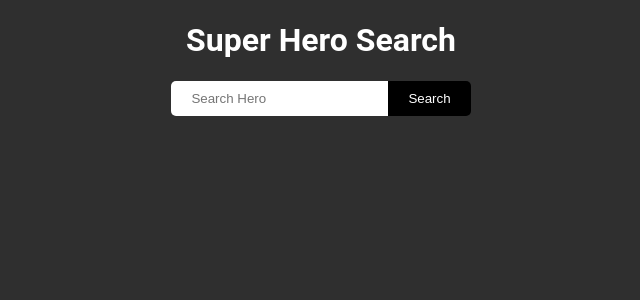
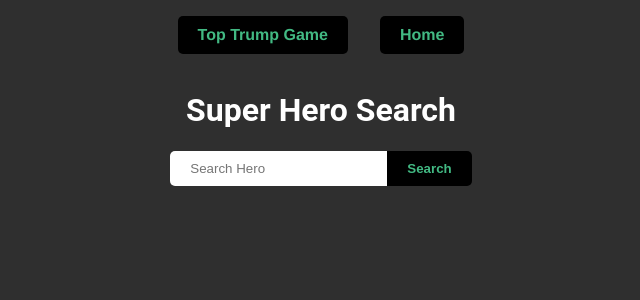
Before and after one commit to harry2909/vue3-hero-finder, a Vue app: page / in a window 1280 px wide. Shown: the top 300 px of the page, without its empty margins (319-959 px from the left). Built offline with nearby package versions, Linux system fonts and the light colour scheme.

Commit message:
starting top trumps section

```diff
--- a/src/App.vue
+++ b/src/App.vue
@@ -1,4 +1,8 @@
 <template>
+  <nav class="top-nav">
+    <router-link to="/top-trump" class="nav-item">Top Trump Game</router-link>
+    <router-link to="/" class="nav-item">Home</router-link>
+  </nav>
   <router-view />
 </template>
 
@@ -66,6 +70,7 @@ a {
   max-width: 300px;
   border-radius: 5px;
   margin: 1rem;
+  height: 100%;
 }
 
 .card-intro {
@@ -76,12 +81,13 @@ a {
 
 .card-hero-name {
   width: 100%;
+  margin-top: -6px;
 }
 
 .hero-name-header {
   background: #6a6a6a;
   color: white;
-  margin-top: -6px;
+  margin: 0;
   padding: 14px;
   letter-spacing: 2px;
   font-size: 20px;
@@ -109,11 +115,20 @@ a {
   border-bottom-right-radius: 5px;
   border: none;
   background: black;
-  color: white;
+  color: #42b983;
+  font-weight: bold;
+  transition: all .2s ease-in;
+  cursor: pointer;
+}
+
+.searchButton:hover {
+  background-color: #42b983;
+  color: black;
+  border-radius: 1px solid black;
 }
 
 .accordion-text {
-  color: #7CADAC;
+  color: #7cadac;
   font-weight: bold;
   text-transform: capitalize;
 }
@@ -124,4 +139,27 @@ a {
     max-width: 400px;
   }
 }
+
+.top-nav {
+  position: sticky;
+  top: 0;
+  display: flex;
+  justify-content: center;
+}
+
+.nav-item {
+  background: black;
+  font-weight: bold;
+  margin: 1rem;
+  padding: 10px 20px;
+  text-decoration: none;
+  border-radius: 5px;
+  transition: all .2s ease-in;
+}
+
+.nav-item:hover {
+  background-color: #42b983;
+  color: black;
+  border-radius: 1px solid black;
+}
 </style>
--- a/src/router/index.js
+++ b/src/router/index.js
@@ -1,6 +1,7 @@
 import { createRouter, createWebHistory } from 'vue-router'
 import HomeView from '../views/SuperHeroSearch.vue'
 import ViewHero from '../views/ViewHero.vue'
+import TopTrump from '../views/TopTrump.vue'
 
 const routes = [
   {
@@ -13,6 +14,12 @@ const routes = [
     name: 'hero',
     component: ViewHero,
     props: true
+  },
+  {
+    path: '/top-trump',
+    name: 'top-trump',
+    component: TopTrump,
+    props: true
   }
 ]
 
--- /dev/null
+++ b/src/views/TopTrump.vue
@@ -0,0 +1,59 @@
+<template>
+  <button @click="selectHeroes">Compare Heroes</button>
+</template>
+
+<script>
+import axios from "axios";
+
+export default {
+  data() {
+    return {
+      superHeroArray: null,
+      selectedHeroes: null,
+      accessToken: "121270947174101",
+    };
+  },
+  methods: {
+    async getHeroes() {
+      try {
+        let res = await axios({
+          url: `${
+            "https://superheroapi.com/api.php/" + this.accessToken + "/search/a"
+          }`,
+          method: "get",
+          timeout: 8000,
+          headers: {
+            "Content-Type": "application/json",
+          },
+        });
+        if (res.data == null) {
+          console.log("no results");
+          return (this.superHeroArray = null);
+        } else {
+          return (this.superHeroArray = JSON.stringify(res.data.results));
+        }
+      } catch (err) {
+        console.error(err);
+      }
+    },
+    selectHeroes() {
+      const min = Math.ceil(1);
+      const max = Math.floor(this.superHeroArray.length - 1);
+      const firstHero = Math.floor(Math.random() * (max - min + 1)) + min;
+      const secondHero = Math.floor(Math.random() * (max - min + 1)) + min;
+      return this.compareHeroes(firstHero, secondHero);
+    },
+    compareHeroes(first, second) {
+      if (first && second) {
+        const firstHero = this.superHeroArray.find(e => e.id === first);
+        console.log(firstHero);
+        console.log(this.superHeroArray);
+      }
+      console.log(this.selectedHeroes);
+    },
+  },
+  mounted() {
+    this.getHeroes();
+  },
+};
+</script>
--- a/src/views/ViewHero.vue
+++ b/src/views/ViewHero.vue
@@ -31,7 +31,6 @@
                 <h3>Biography</h3>
               </template>
               <template v-slot:accordion-content>
-
                 Aliases: <span class="accordion-text" v-for="alias in superHero.biography.aliases" :key="alias">{{ alias }}, </span>
                 Alignment: <span class="accordion-text">{{ superHero.biography.alignment }}</span><br>
                 Alter Egos: <span class="accordion-text">{{ superHero.biography["alter-egos"] }}</span><br>
```
Also changed, not shown: src/assets/superhero-fallback.png (added).
